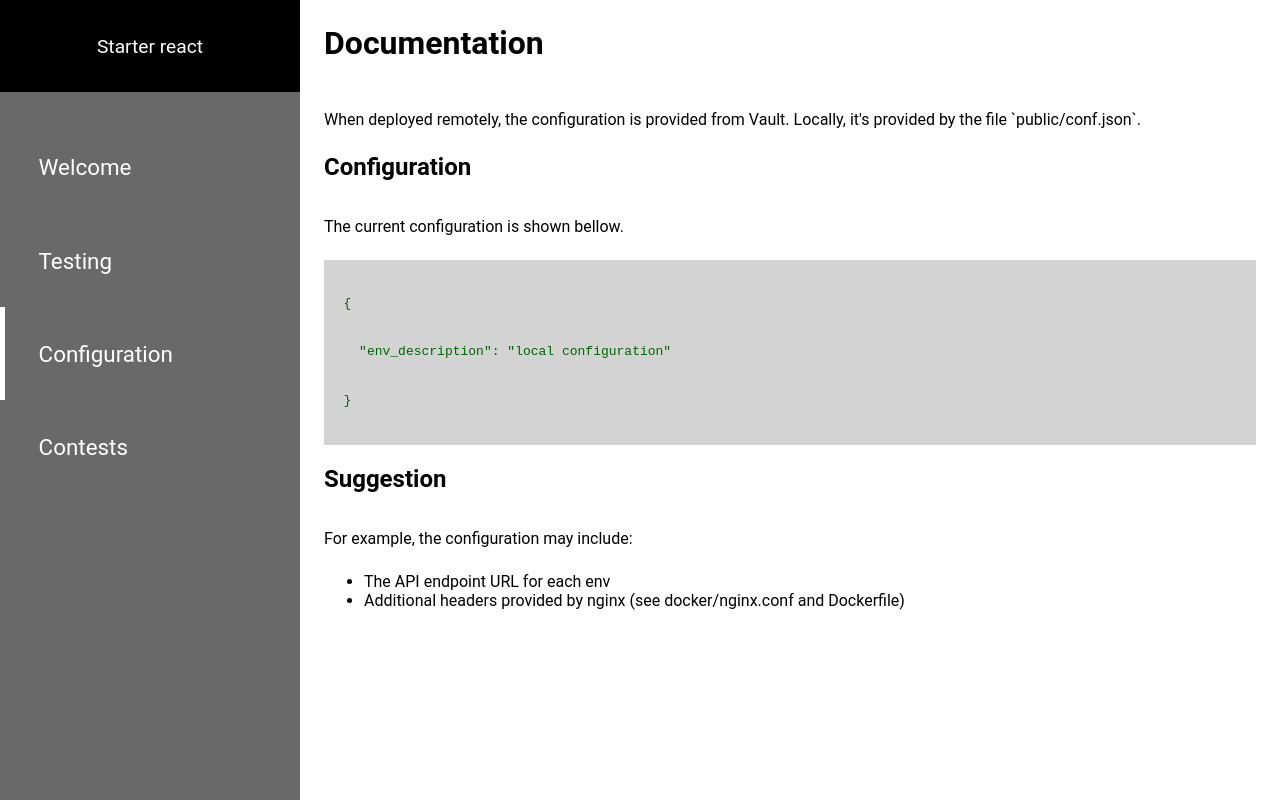
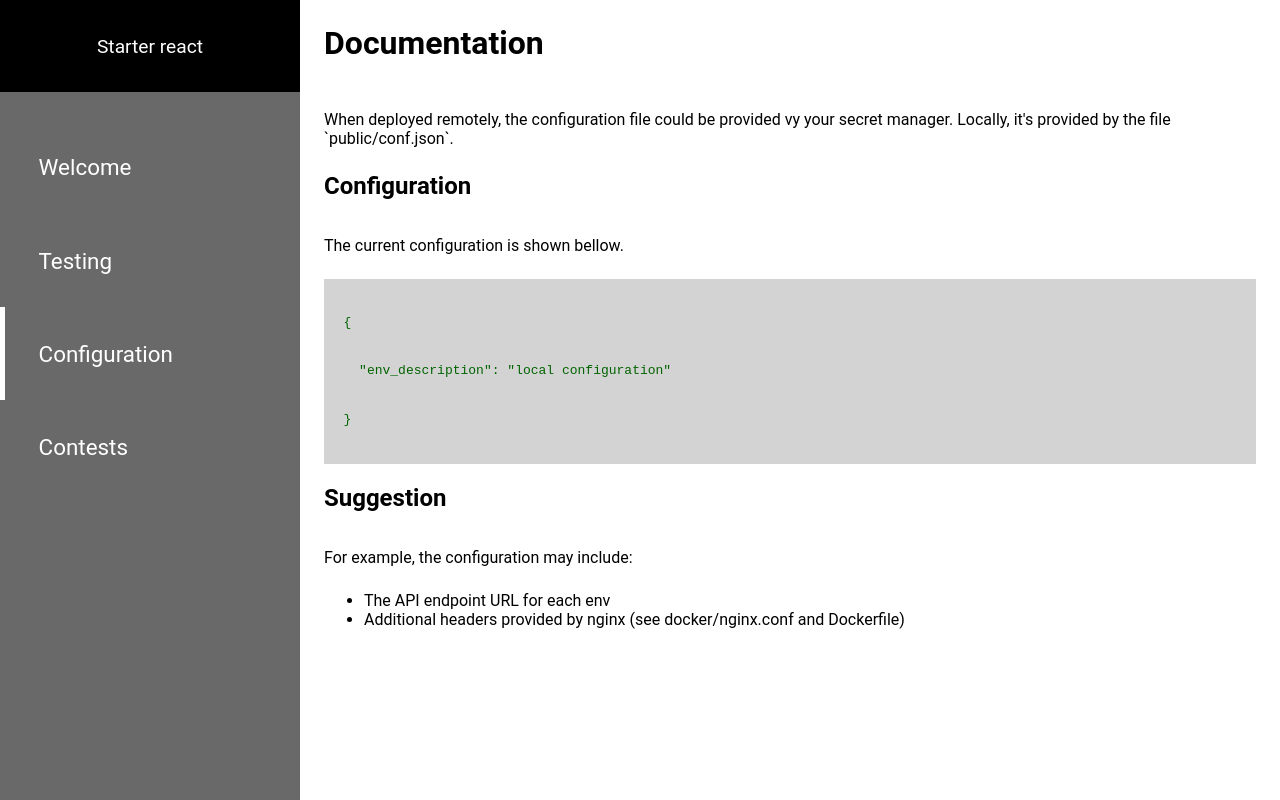
Before and after one commit to gabbloquet/starter-react, a React (Vite) app: page /configuration in a window 1280 px wide. Built offline with nearby package versions, Linux system fonts and the light colour scheme.

Commit message:
docs: replace vault by secret manager

```diff
--- a/src/views/configuration/index.tsx
+++ b/src/views/configuration/index.tsx
@@ -9,8 +9,8 @@ export const Configuration = () => {
       <h1>Documentation</h1>
 
       <p role="article">
-        When deployed remotely, the configuration is provided from Vault. Locally, it's provided by
-        the file `public/conf.json`.
+        When deployed remotely, the configuration file could be provided vy your secret manager.
+        Locally, it's provided by the file `public/conf.json`.
       </p>
 
       <h2>Configuration</h2>
```
Also changed, not shown: 1 other file (tests, documents, lock files or other folders).
